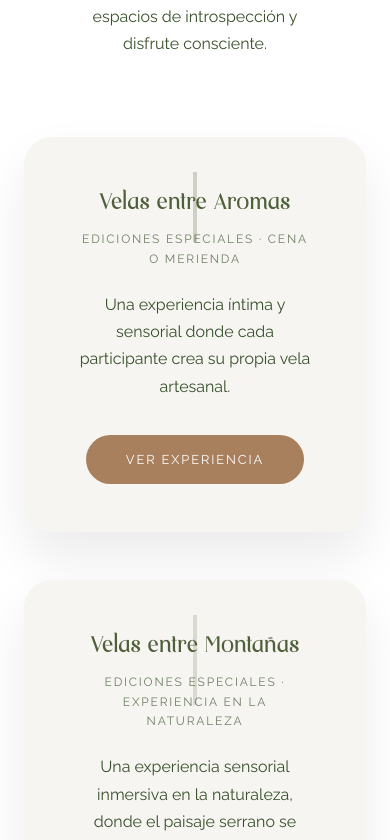
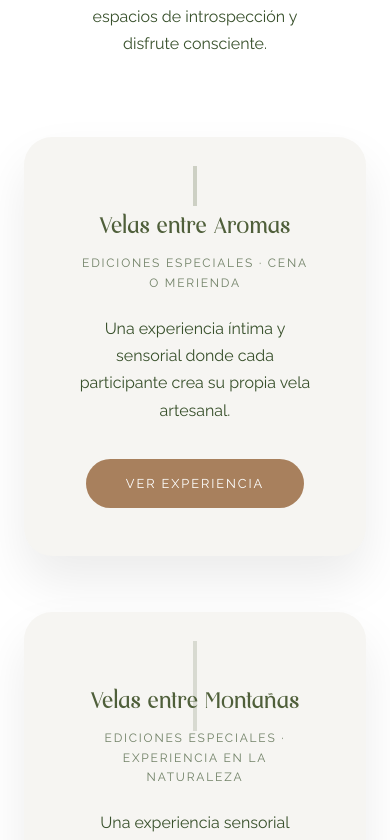
Before and after one commit to romimartinezurbani/malaika, a React (Create React App) app: page /experiencias in a window 390 px wide. Shown: the part 921-1761 px from the top of the page. Built offline with nearby package versions, Linux system fonts and the light colour scheme.

Commit message:
mejora css mobile experiencias

```diff
--- a/src/styles/Experiences.css
+++ b/src/styles/Experiences.css
@@ -110,19 +110,23 @@
     transform: translateY(0);
   }
 }
+
 @media (max-width: 900px) {
   .experiences-grid {
     grid-template-columns: 1fr;
-    gap: 3rem;
+    gap: 3.5rem;
   }
 
   .experience-card {
     text-align: center;
+    padding-top: 4.5rem; /* espacio para la línea arriba */
   }
 
   .experience-card::before {
+    top: 1.8rem;
     left: 50%;
     transform: translateX(-50%);
+    height: 40px; /* más sutil en mobile */
   }
 
   .experiences-hero {
```
